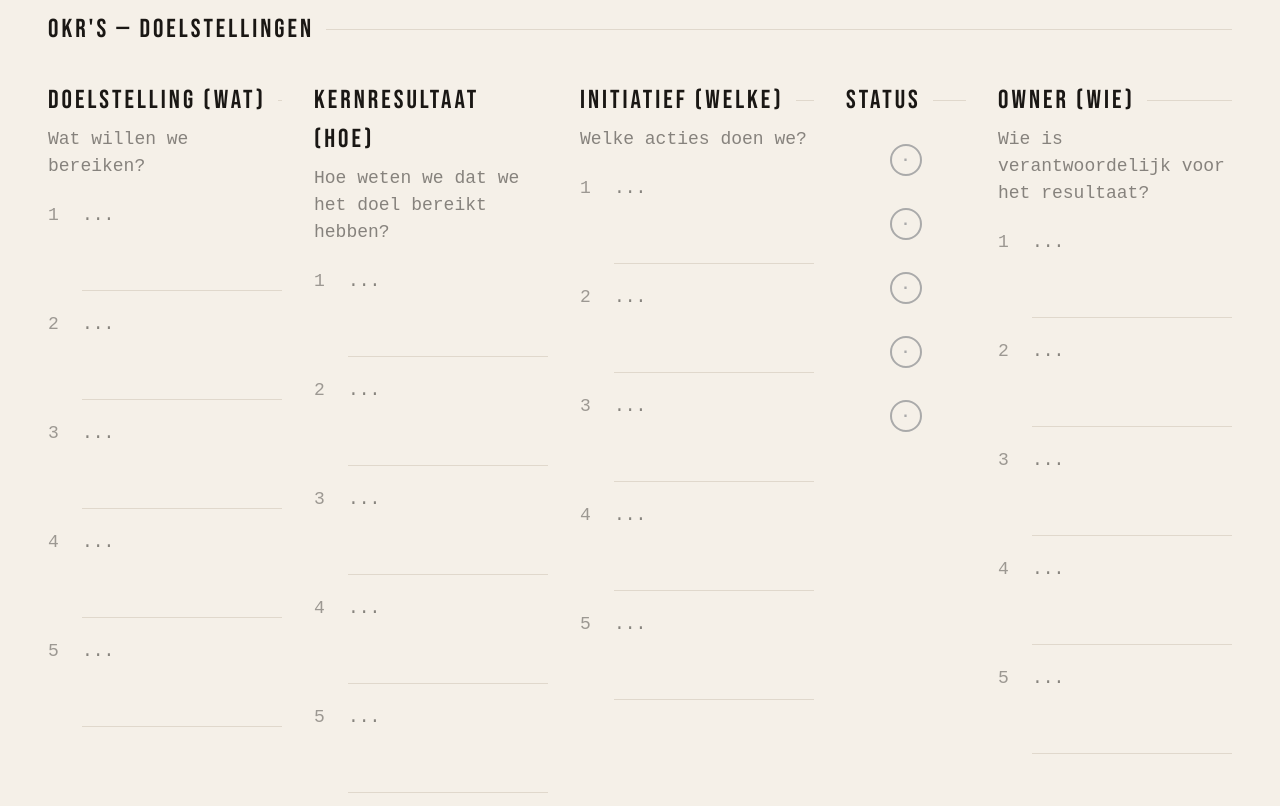
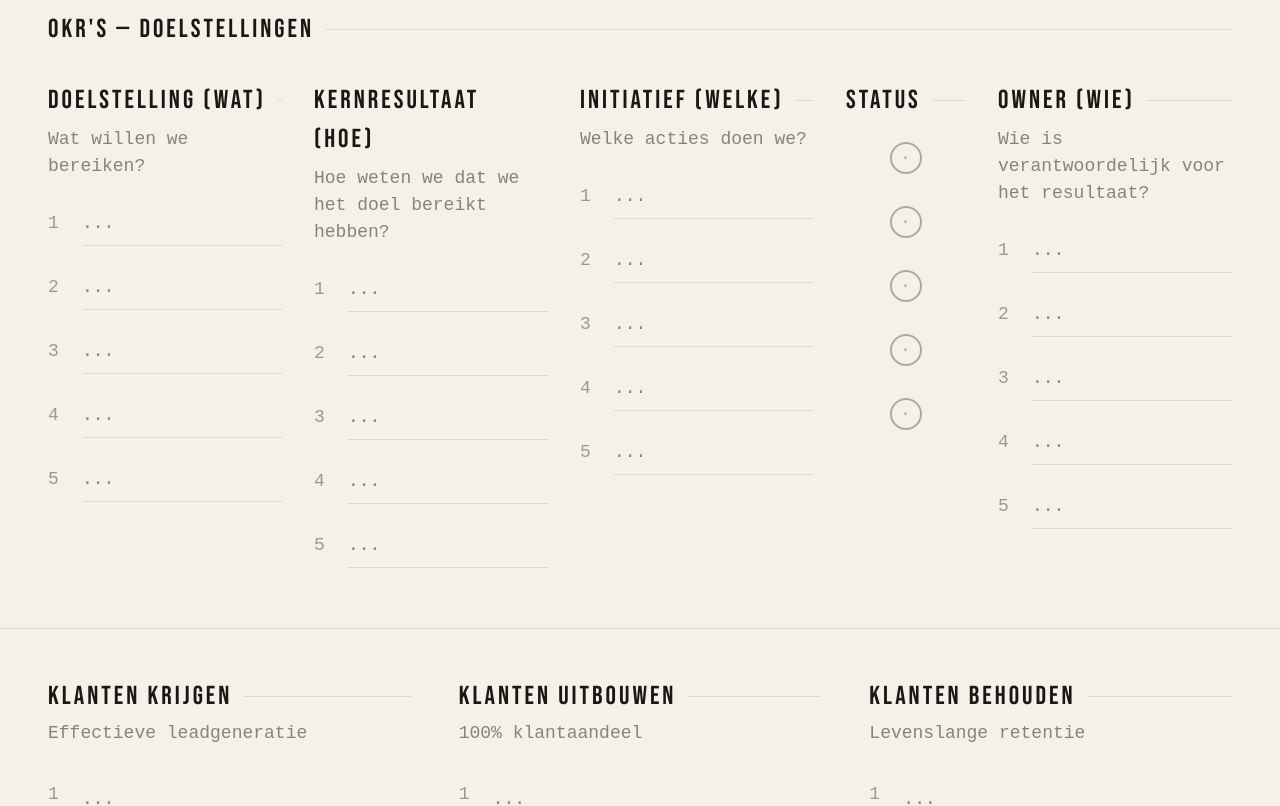
Before and after one commit to arnoceo-ops/arno-blog, a Next.js app: page /canvas/uitvoering in a window 1280 px wide. Shown: the part 1240-2046 px from the top of the page. Built offline with nearby package versions, Linux system fonts and the light colour scheme; no server answers.

Commit message:
okr textarea start op 1 regel, groeit mee

```diff
--- a/app/canvas/uitvoering/page.tsx
+++ b/app/canvas/uitvoering/page.tsx
@@ -77,7 +77,7 @@ const MONO_SUB: React.CSSProperties = { ...MONO18, opacity: 0.5, marginBottom: '
 const LINE: React.CSSProperties = { flex: 1, height: '1px', backgroundColor: '#e0d8cc' }
 
 
-function AutoTextarea({ value, onChange, onBlur, style }: { value: string; onChange: (v: string) => void; onBlur: () => void; style?: React.CSSProperties }) {
+function AutoTextarea({ value, onChange, onBlur, style, rows = 3 }: { value: string; onChange: (v: string) => void; onBlur: () => void; style?: React.CSSProperties; rows?: number }) {
   const setHeight = (el: HTMLTextAreaElement | null) => {
     if (!el) return
     el.style.height = 'auto'
@@ -92,7 +92,7 @@ function AutoTextarea({ value, onChange, onBlur, style }: { value: string; onCha
       onChange={e => onChange(e.target.value)}
       onBlur={onBlur}
       placeholder="..."
-      rows={3}
+      rows={rows}
     />
   )
 }
@@ -196,7 +196,7 @@ function OkrCol({ title, sub, prefix, answers, arnobotFeedback, arnobotLoading,
         const hasAnswer = !!value.trim()
         const isStatus = prefix === 'okr_status'
         return (
-          <div key={id} style={{ marginBottom: '12px', minHeight: '52px', display: 'flex', alignItems: 'center' }}>
+          <div key={id} style={{ marginBottom: '12px', minHeight: '52px', display: 'flex', alignItems: 'flex-start', paddingTop: '8px' }}>
             {isStatus ? (
               <StatusToggle id={id} value={value} onChange={(id, v) => { handleChange(id, v); handleBlur(id) }} />
             ) : (
@@ -204,7 +204,7 @@ function OkrCol({ title, sub, prefix, answers, arnobotFeedback, arnobotLoading,
                 <div style={{ display: 'grid', gridTemplateColumns: '24px 1fr', gap: '10px', alignItems: 'flex-start' }}>
                   <span style={{ ...MONO18, opacity: 0.4, paddingTop: '8px' }}>{i}</span>
                   <AutoTextarea style={{ backgroundColor: 'transparent', border: 'none', borderBottom: '1px solid #e0d8cc', color: '#1a1714', fontSize: '18px', padding: '8px 0', outline: 'none', fontFamily: 'var(--font-space-mono, monospace)', width: '100%', boxSizing: 'border-box' as const, minHeight: '44px' }}
-                    value={value} onChange={v => handleChange(id, v)} onBlur={() => handleBlur(id)} />
+                    value={value} onChange={v => handleChange(id, v)} onBlur={() => handleBlur(id)} rows={1} />
                 </div>
                 {hasAnswer && (
                   <button style={{ ...s.arnobotBtn, opacity: arnobotLoading[id] ? 0.4 : 0.7, marginLeft: '34px' }}
```
